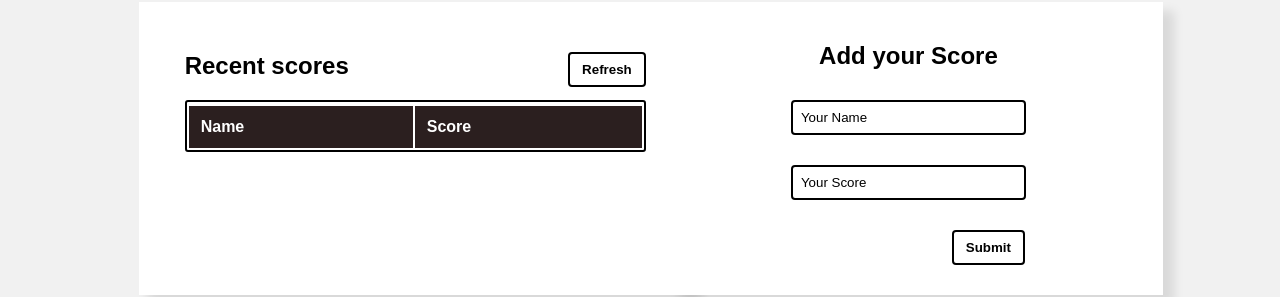
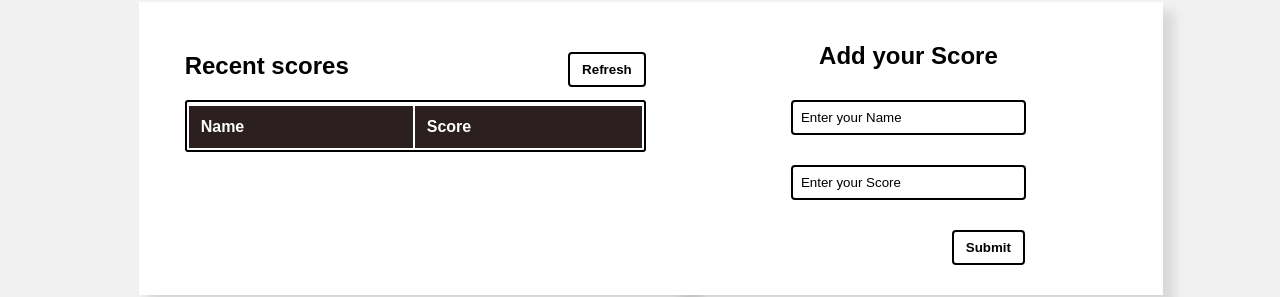
Before and after one commit to ishimwepati/Leaderboard, a website built with webpack: page src/index.html in a window 1280 px wide. Shown: the part 97-394 px from the top of the page. Built offline with nearby package versions, Linux system fonts and the light colour scheme; no server answers.

Commit message:
Index.html file modified

```diff
--- a/src/index.html
+++ b/src/index.html
@@ -33,10 +33,10 @@
                 <h2>Add your Score</h2>
             </div>
             <div class="form-group">
-                <input type="text" id="titleInput" class="input-field" placeholder="Your Name" required/>
+                <input type="text" id="titleInput" class="input-field" placeholder="Enter your Name" required/>
             </div>
             <div class="form-group">
-                <input type="number" id="authorInput" class="input-field" placeholder="Your Score" required/>
+                <input type="number" id="authorInput" class="input-field" placeholder="Enter your Score" required/>
             </div>
             <div class="form-group">
                 <button id="submitButton" class="button">Submit</button>
```
Also changed, not shown: dist/bundle.js, dist/index.html.
